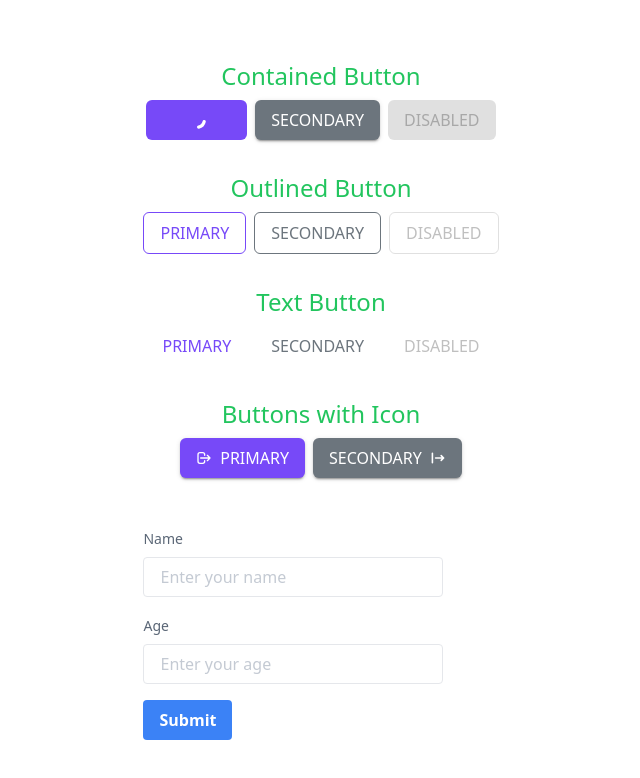
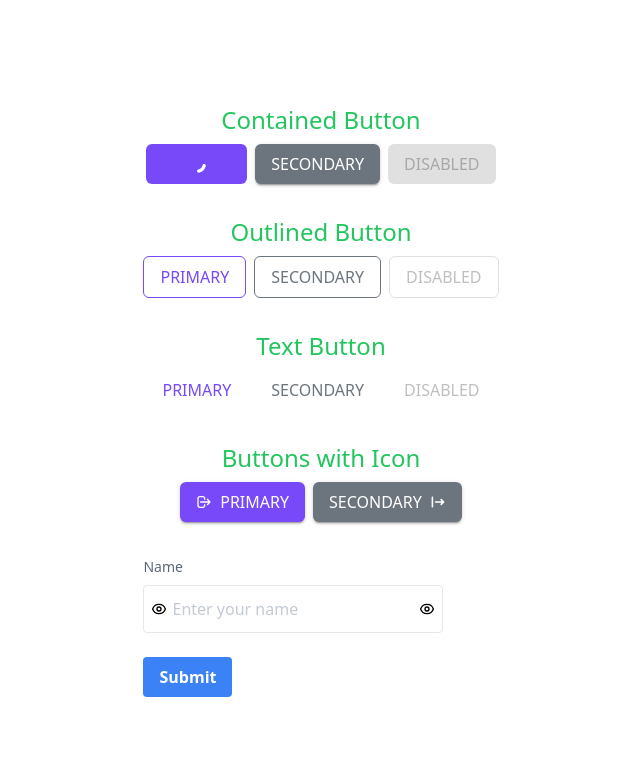
Before and after one commit to demolaemrick/my-react-components, a React (Create React App) app: page / in a window 1280 px wide. Shown: the top 778 px of the page, without its empty margins (319-959 px from the left). Built offline with nearby package versions, Linux system fonts and the light colour scheme.

Commit message:
Work on input adornments

```diff
--- a/src/App.tsx
+++ b/src/App.tsx
@@ -4,8 +4,8 @@ import { useForm, SubmitHandler, FieldValues } from 'react-hook-form';
 import * as yup from 'yup';
 import { yupResolver } from '@hookform/resolvers/yup';
 import Button from 'stories/Inputs/Button/Button';
-import Input from 'stories/Inputs/Input/Input';
-import { HiOutlineLogout, HiLogout } from 'react-icons/hi';
+import Input, { InputAdornment } from 'stories/Inputs/Input/Input';
+import { HiOutlineLogout, HiLogout, HiOutlineEye } from 'react-icons/hi';
 
 const loginSchema = yup.object({
 	name: yup.string().required().min(3),
@@ -78,7 +78,7 @@ function App() {
 				{/* <button className="bg-red-500 text-white px-[10px] py-1 min-w-[64px] hover:bg-black rounded-lg cursor-default select-none shadow-mui-button text-sm">
 					SMALL
 				</button> */}
-				<form className="w-[300px]" onSubmit={handleSubmit(onSubmit)}>
+				<form className="w-[300px] space-y-6" onSubmit={handleSubmit(onSubmit)}>
 					<Input
 						id="name"
 						label="Name"
@@ -86,14 +86,14 @@ function App() {
 						placeholder="Enter your name"
 						register={register}
 						errors={errors}
-					/>
-					<Input
-						id="age"
-						label="Age"
-						type="number"
-						placeholder="Enter your age"
-						register={register}
-						errors={errors}
+						inputProps={{
+							startAdornment: (
+								<InputAdornment position="start" adornment={<HiOutlineEye />} />
+							),
+							endAdornment: (
+								<InputAdornment position="end" adornment={<HiOutlineEye />} />
+							),
+						}}
 					/>
 					<button className="bg-blue-500 hover:bg-blue-700 text-white font-bold py-2 px-4 rounded">
 						Submit
--- a/src/stories/Inputs/Input/Input.tsx
+++ b/src/stories/Inputs/Input/Input.tsx
@@ -1,10 +1,42 @@
 /* eslint-disable @typescript-eslint/no-unsafe-call */
 // eslint-disable-next-line import/no-extraneous-dependencies
 import { UseFormReturn, FieldErrors } from 'react-hook-form';
-import Label from 'components/ui/InputLabel';
 import { twMerge } from 'tailwind-merge';
 import { clsx } from 'clsx';
+
+import Label from 'components/ui/InputLabel';
+
 import { inputConfig } from 'theme';
+
+const positionConfig = {
+	start: 'left-2',
+	end: 'right-2',
+};
+interface InputAdornmentProps {
+	adornment: JSX.Element;
+	pointerEvents?: 'none' | 'auto';
+	position: 'start' | 'end';
+}
+
+export const InputGroup = ({ children }: { children: React.ReactNode }) => (
+	<div className="relative flex items-center w-full">{children}</div>
+);
+
+export const InputAdornment = ({
+	adornment,
+	pointerEvents = 'auto',
+	position,
+}: InputAdornmentProps) => (
+	<div
+		className={clsx(
+			`absolute ${positionConfig[position]} ${
+				pointerEvents === 'auto' ? 'pointer-events-auto' : 'pointer-events-none'
+			} z-10`
+		)}
+	>
+		{adornment}
+	</div>
+);
 
 interface InputProps {
 	id: string;
@@ -13,6 +45,10 @@ interface InputProps {
 	placeholder: string;
 	size?: 'xs' | 'sm' | 'md' | 'lg';
 	variant?: 'outlined' | 'filled' | 'flushed' | 'unstyled';
+	inputProps?: {
+		startAdornment?: JSX.Element;
+		endAdornment?: JSX.Element;
+	};
 	className?: string;
 	register: UseFormReturn['register'];
 	errors?: FieldErrors;
@@ -22,16 +58,19 @@ const Input = ({
 	id,
 	label,
 	type,
-	size = 'md',
+	size = 'lg',
 	variant = 'outlined',
+	inputProps,
 	placeholder,
 	className,
 	register,
 	errors,
 }: InputProps) => {
 	return (
-		<div className="my-4">
+		<div className="w-full">
 			<Label htmlFor={id}>{label}</Label>
+			<InputGroup>
+				{inputProps?.startAdornment}
 				<input
 					id={id}
 					type={type}
@@ -40,22 +79,27 @@ const Input = ({
 					className={twMerge(
 						clsx(
 							'w-full font-light text-gray-700  overflow-visible rounded select-none  placeholder:text-[#1C345442] placeholder:font-normal placeholder:text-base transition ease-in-out duration-200',
-						size && inputConfig[size],
+							size && !inputProps
+								? inputConfig[size].normal
+								: inputConfig[size].withIcon,
 							{
-							'outline-primary': variant === 'outlined' || variant === 'filled',
+								'outline-primary':
+									variant === 'outlined' || variant === 'filled',
 								'outline-none': variant === 'flushed' || variant === 'unstyled',
 								'border hover:border-gray-300': variant === 'outlined',
 								'bg-gray-100 shadow hover:bg-gray-200 focus:bg-transparent focus:shadow-none':
 									variant === 'filled',
 								'border-b px-0 rounded-none focus:border-b-2 focus:border-primary':
 									variant === 'flushed',
-							'': variant === 'unstyled',
+								'rounded-none': variant === 'unstyled',
 							},
 
 							className
 						)
 					)}
 				/>
+				{inputProps?.endAdornment}
+			</InputGroup>
 			{errors && errors[id] && (
 				<span className="text-xs text-danger select-none">
 					<>{errors[id]?.message}</>
--- a/src/theme.ts
+++ b/src/theme.ts
@@ -20,10 +20,24 @@ export const buttonConfig = {
 	lg: 'px-5 py-2',
 };
 
+const INPUT_WITH_ICON_SPACING = 'px-7';
+
 export const inputConfig = {
 	//Sizes
-	xs: 'px-2 h-6',
-	sm: 'px-3 h-8',
-	md: 'px-4 h-10',
-	lg: 'px-4 h-12',
+	xs: {
+		normal: 'px-2 h-6',
+		withIcon: `${INPUT_WITH_ICON_SPACING} h-6`,
+	},
+	sm: {
+		normal: 'px-3 h-8',
+		withIcon: `${INPUT_WITH_ICON_SPACING} h-8`,
+	},
+	md: {
+		normal: 'px-4 h-10',
+		withIcon: `${INPUT_WITH_ICON_SPACING} h-10`,
+	},
+	lg: {
+		normal: 'px-4 h-12',
+		withIcon: `${INPUT_WITH_ICON_SPACING} h-12`,
+	},
 };
```
Also changed, not shown: 1 other file (tests, documents, lock files or other folders). Lines whose indentation alone changed are shown as unchanged.
